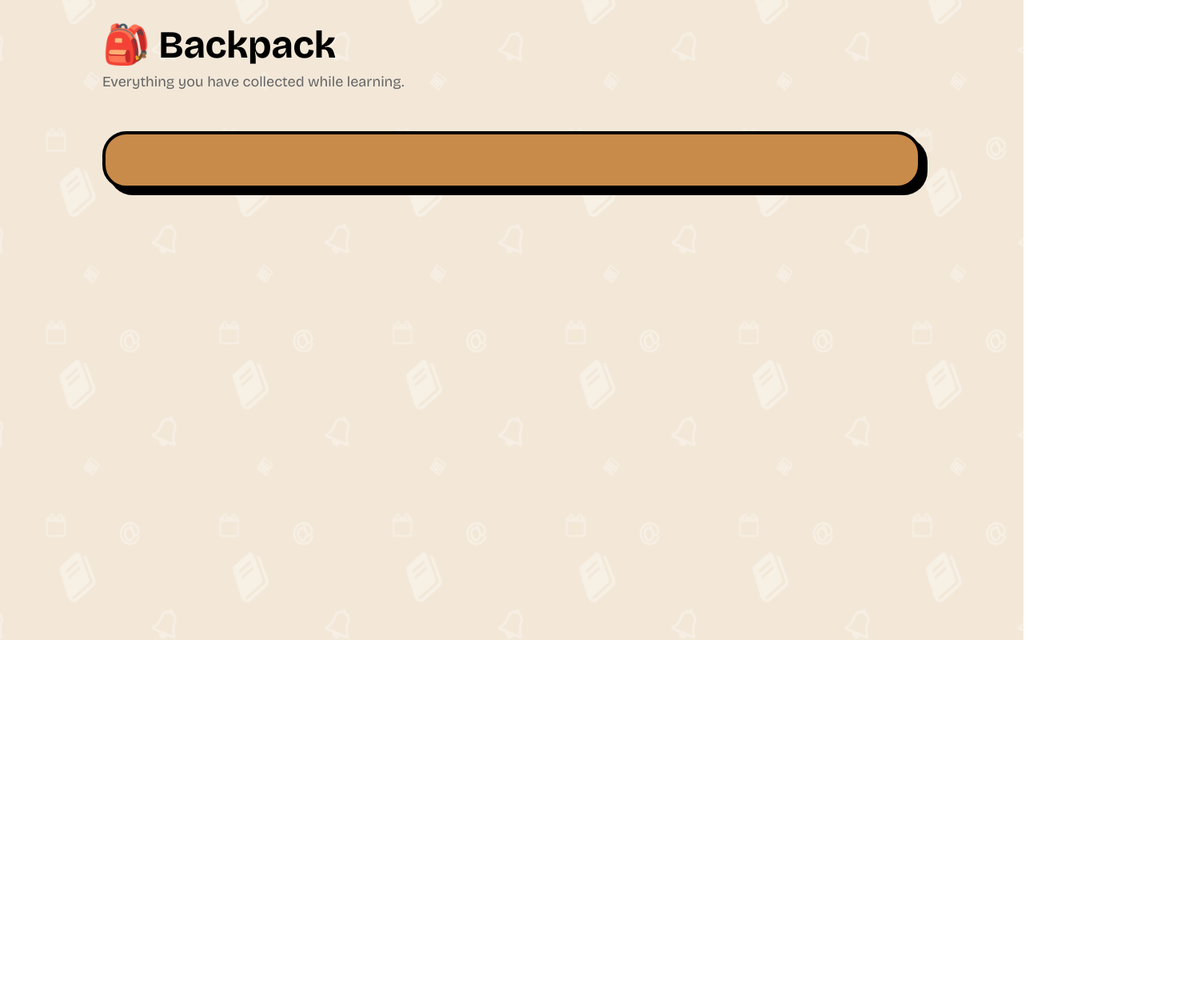
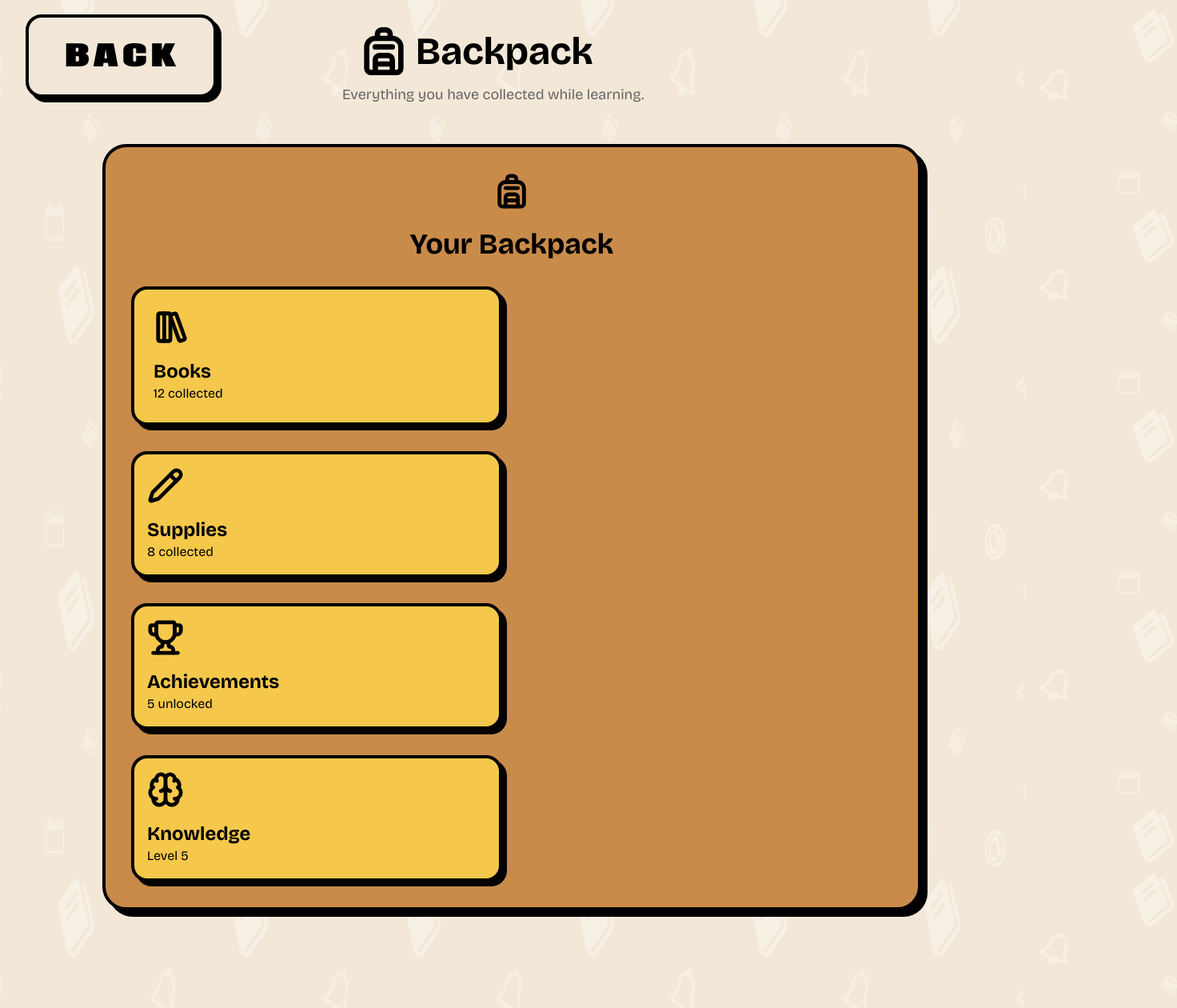
Before and after one commit to guccmanegu-eng/study-assistant, a Next.js app: page /Inventory in a window 1280 px wide. Shown: the top 1260 px of the page at 80% size, 1472 px wide, since content can reach past the window. Before the commit the page ends 800 px from the top, so only its background shows below. Built offline with nearby package versions, Linux system fonts and the light colour scheme.

Commit message:
replaced emojis with svg and added a pop up for levels and streaks

```diff
--- a/app/Inventory/page.tsx
+++ b/app/Inventory/page.tsx
@@ -1,6 +1,8 @@
 "use client";
 
 import { motion } from "framer-motion";
+import AnimatedLink from "@/components/AnimatedLink";
+import { Backpack, Brain, LibraryBig, Pencil, Trophy } from "lucide-react";
 
 export default function InventoryPage() {
     return (
@@ -22,14 +24,93 @@ export default function InventoryPage() {
             }}
             className="max-w-5xl mx-auto">
 
-                <h1 className="text-5xl font-bold">🎒 Backpack</h1>
+                <h1 className="flex items-center gap-2 relative left-80 text-5xl font-bold"><Backpack size="64" strokeWidth={2.5} /><span>Backpack</span></h1>
 
-                <p className="mt-2 text-lg text-[#666]"> Everything you have collected while learning.</p>
+                <p className="relative left-75 mt-2 text-lg text-[#666]"> Everything you have collected while learning.</p>
 
                 <div className="mt-12 bg-[#C98B4A] rounded-[30px] p-8 border-4 border-black shadow-[8px_8px_0px_0px_black]">
 
-                </div>
+                    <div className="flex justify-center">
+                        <Backpack size="46" strokeWidth={2.5}/>
+                    </div>
+
+                    <h2 className="text-4xl font-bold text-center mt-6">
+                        Your Backpack
+                    </h2>
+
+                    <div className="mt-8 grid grid-cols-2 gap-6">
+                        <div className="bg-[#f5c84c] rounded-[20px] p-6 border-4 border-black shadow-[6px_6px_0px_0px_black]">
+                            <div className="flex">
+                                <LibraryBig size={46} strokeWidth={2.5}/>
+                            </div>
+
+                            <h3 className="text-2xl font-bold mt-4">
+                                Books
+                            </h3>
+
+                            <p>
+                                12 collected
+                            </p>
+                        </div>
+                        </div>
+
+                        <div className="mt-8 grid grid-cols-2 gap-6">
+                        <div className="bg-[#f5c84c] rounded-[20px] p-4 border-4 border-black shadow-[6px_6px_0px_0px_black]">
+                            <div className="flex">
+                                <Pencil size={46} strokeWidth={2.5}/>
+                            </div>
+
+                            <h3 className="text-2xl font-bold mt-4">
+                                Supplies
+                            </h3>
+
+                            <p>
+                                8 collected
+                            </p>
+                        </div>
+                        </div>
+
+                        <div className="mt-8 grid grid-cols-2 gap-6">
+                        <div className="bg-[#f5c84c] rounded-[20px] p-4 border-4 border-black shadow-[6px_6px_0px_0px_black]">
+                            <div className="flex">
+                                <Trophy size={46} strokeWidth={2.5}/>
+                            </div>
+
+                            <h3 className="text-2xl font-bold mt-4">
+                                Achievements
+                            </h3>
+
+                            <p>
+                                5 unlocked
+                            </p>
+                        </div>
+                        </div>
+
+                        <div className="mt-8 grid grid-cols-2 gap-6">
+                        <div className="bg-[#f5c84c] rounded-[20px] p-4 border-4 border-black shadow-[6px_6px_0px_0px_black]">
+                            <div className="flex">
+                                <Brain size={46} strokeWidth={2.5}/>
+                            </div>
+
+                            <h3 className="text-2xl font-bold mt-4">
+                                Knowledge
+                            </h3>
+
+                            <p>
+                                Level 5
+                            </p>
+                        </div>
+                        </div>
+                        </div>
             </motion.div>
+            <div className="relative bottom-280">
+                            <AnimatedLink
+                                href="/"
+                                className="inline-flex items-center justify-center gap-2 bg-[#f3e8d8] rounded-[20px] px-20 py-8 border-4 border-black shadow-[6px_6px_0px_0px_black] transition-all duration-200 ease-[cubic-bezier(.34,1.56,.64,2)] hover:scale-105 hover:bg-[#ffbb00]">
+                                    <span className="back-text">BACK</span>
+                             </AnimatedLink>
+
+                        </div>
         </main>
-    )
+    );
 }
--- a/app/globals.css
+++ b/app/globals.css
@@ -58,6 +58,7 @@ a:hover
 
 .back-text {
   font-family: "Anton", sans-serif;
+  color: black;
   font-weight: 800;
   font-size: 2rem;
   letter-spacing: 0.08em;
--- a/app/homework/page.tsx
+++ b/app/homework/page.tsx
@@ -42,7 +42,7 @@ export default function Homework() {
             }} className="animated-bg flex min-h-screen items-center justify-center bg-cover bg-center bg-no-repeat"
         style={{ backgroundImage: "url('/background.png')"}}>
 
-            <button className="relative top-[-100] left-[1050] inline-flex items-center justify-center gap-2 bg-[#f3e8d8] rounded-[20px] px-20 py-8 border-4 border-black shadow-[6px_6px_0px_0px_black] transition-all duration-200 ease-[cubic-bezier(.34,1.56,.64,2)] hover:scale-105 hover:bg-[#ffbb00]">
+            <button className="flex absolute top-[320] left-[1800] inline-flex items-center justify-center gap-2 bg-[#f3e8d8] rounded-[20px] px-20 py-8 border-4 border-black shadow-[6px_6px_0px_0px_black] transition-all duration-200 ease-[cubic-bezier(.34,1.56,.64,2)] hover:scale-105 hover:bg-[#ffbb00]">
                     <span className="homework-text">+ Add Homework</span></button>
 
             <div className="fixed top-8 left-8 z-50">
--- a/app/page.tsx
+++ b/app/page.tsx
@@ -1,13 +1,15 @@
 "use client";
-import { motion } from "framer-motion";
+import { AnimatePresence, motion } from "framer-motion";
 import { usePageTransition } from "@/components/TransitionProvider";
 import WaveText from "@/components/WaveText";
 import AnimatedLink from "@/components/AnimatedLink";
 import { useState } from "react";
+import { Flame, Package, Star, TreePalm, Trophy, LibraryBig, AlarmClockCheck, User, Sparkles } from "lucide-react"
 
 export default function Home() {
   const { leaving } = usePageTransition();
   const [showInventory, setShowInventory] = useState(false);
+  const [profileOpen, setProfileOpen] = useState(false);
 
   return (
     <motion.main
@@ -22,7 +24,7 @@ export default function Home() {
         duration: 0.55,
         ease: [0.65, 0, 0.35, 1],
       }}
-      className="animated-bg h-screen text-black overflow-hidden"
+      className="animated-bg h-screen text-black"
       style={{ backgroundImage: "url('/background.png')" }}
     >
       <motion.div
@@ -52,8 +54,8 @@ export default function Home() {
             className="p-8 flex justify-between items-start"
           >
             <div>
-              <h1 className="text-5xl font-bold tracking-tight">
-                <WaveText text="Study Island" /> <span>🏝️</span>
+              <h1 className="flex items-center text-5xl font-bold tracking-tight">
+                <TreePalm size={32} strokeWidth={2.5}/><WaveText text="  Study Island" />
               </h1>
 
               <p className="mt-2 text-lg text-[#666]">
@@ -61,13 +63,17 @@ export default function Home() {
               </p>
             </div>
 
-            <div className="bg-[#ffa936] rounded-[20px] px-6 py-4 shadow-[4px_4px_0px_0px_black] hover:scale-105 transition">
-              <p className="font-bold text-xl">
-                ⭐️ Level 5
+            <div
+            onClick={() => setProfileOpen(true)}
+            className="bg-[#ffa936] rounded-[20px] px-6 py-4 shadow-[4px_4px_0px_0px_black] hover:scale-105 transition">
+              <p className="flex items-center gap-2 font-bold text-xl">
+                <Star size={22} strokeWidth={2.5}/>
+                <span>Level 5</span>
               </p>
 
-              <p>
-                🔥 7 day streak
+              <p className="flex items-center gap-2 font-bold text-xl">
+                <Flame size={22} strokeWidth={2.5}/>
+                <span>7 day streak</span>
               </p>
             </div>
           </motion.div>
@@ -91,8 +97,8 @@ export default function Home() {
               href="/homework"
               className="bg-[#87DD3B] rounded-[20px] p-8 h-152 shadow-[6px_6px_0px_0px_black] border-4 border-black transition-all duration-200 ease-[cubic-bezier(.34,1.56,.64,2)] hover:-translate-y-2 hover:rotate-1 hover:scale-[1.03] active:-translate-y-1 active:shadow-none animate-[float_4s_ease-in-out_infinite]"
             >
-              <div className="text-7xl">
-                📚
+              <div className="flex justify-center">
+                <LibraryBig size={64} strokeWidth={2.5}/>
               </div>
 
               <h2 className="text-3xl font-bold mt-6">
@@ -109,8 +115,8 @@ export default function Home() {
                 href="/timer"
                 className="bg-[#FFA836] rounded-[20px] p-8 h-72 shadow-[6px_6px_0px_0px_black] border-4 border-black transition-all duration-200 ease-[cubic-bezier(.34,1.56,.64,2)] hover:-translate-y-2 hover:rotate-1 hover:scale-[1.03] active:-translate-y-1 active:shadow-none animate-[float_4s_ease-in-out_infinite]"
               >
-                <div className="text-7xl">
-                  ⏰
+                <div className="flex justify-center">
+                  <AlarmClockCheck size={64} strokeWidth={2.5}/>
                 </div>
 
                 <h2 className="text-3xl font-bold mt-6">
@@ -126,8 +132,8 @@ export default function Home() {
                 href="/grades"
                 className="bg-[#FF8A6E] rounded-[20px] p-8 h-72 shadow-[6px_6px_0px_0px_black] border-4 border-black transition-all duration-200 ease-[cubic-bezier(.34,1.56,.64,2)] hover:-translate-y-2 hover:rotate-1 hover:scale-[1.03] active:-translate-y-1 active:shadow-none animate-[float_4s_ease-in-out_infinite]"
               >
-                <div className="text-7xl">
-                  🏆
+                <div className="flex justify-center">
+                  <Trophy size={64} strokeWidth={2.5}/>
                 </div>
 
                 <h2 className="text-3xl font-bold mt-6">
@@ -162,12 +168,12 @@ export default function Home() {
               </h2>
 
               <p className="text-[fdd9a8] mt-2">
-                Keep going! Your tree is growing! 🌳
+                Keep studying, study buddy coming soon!
               </p>
             </div>
 
-            <div className="text-8xl">
-              🧑‍🎓
+            <div className="flex justify-center">
+              <User size={64} strokeWidth={2.5}/>
             </div>
           </motion.div>
         </div>
@@ -181,8 +187,8 @@ export default function Home() {
             href="/Inventory"
             className="bg-[#87DD3B] rounded-[20px] p-8 h-152 w-[500px] shadow-[6px_6px_0px_0px_black] border-4 border-black transition-all duration-200 ease-[cubic-bezier(.34,1.56,.64,2)] hover:-translate-y-2 hover:rotate-1 hover:scale-[1.03] active:-translate-y-1 active:shadow-none animate-[float_4s_ease-in-out_infinite]"
           >
-            <div className="text-7xl">
-              📦
+            <div className="flex justify-center">
+              <Package size={64} strokeWidth={2.5}/>
             </div>
 
             <h2 className="text-3xl font-bold mt-6">
@@ -195,6 +201,41 @@ export default function Home() {
           </AnimatedLink>
         </div>
       </motion.div>
+
+      <AnimatePresence>
+        {profileOpen && (
+          <>
+          <motion.div
+          className="fixed inset-0 bg-black/40 z-40"
+          initial={{ opacity: 0 }}
+          animate={{ opacity: 1 }}
+          exit={{ opacity: 0 }}
+          onClick={() => setProfileOpen(false)}/>
+
+          <motion.div
+          initial={{ scale: 0.8, opacity: 0 }}
+          animate={{ scale: 1, opacity: 1}}
+          exit={{ scale:0.8, opacity: 0}}
+          transition={{duration: 0.2}}
+          className="fixed left-1/2 top-1/2 z-50 w-[500px] -translate-x-1/2 -translate-y-1/2 rounded-[24px] border-4 border-black bg-[#f3e8d8] p-8 shadow-[8px_8px_0px_0px_black]">
+            <h2 className="text-3xl font-bold">
+              Your Progress
+            </h2>
+
+            <p className="flex items-center gap-2 mt-4">
+              <Star size={24} strokeWidth={2.5} fill="yellow"/> <span>Level : 5</span>
+            </p>
+            <p className="flex items-center gap-2 mt-4">
+              <Flame size={24} strokeWidth={2.5} fill="orange"/> <span>Current streak: 7 Days</span>
+            </p>
+            <p className="flex items-center gap-2 mt-4">
+              <Sparkles size={24} strokeWidth={2.5} fill="cyan"/> <span>XP: 1,240</span>
+            </p>
+
+          </motion.div>
+          </>
+        )}
+      </AnimatePresence>
     </motion.main>
   );
 }
--- a/app/timer/page.tsx
+++ b/app/timer/page.tsx
@@ -5,6 +5,7 @@ import { motion, AnimatePresence } from "framer-motion"
 import WaveText from "@/components/WaveText";
 import AnimatedLink from "@/components/AnimatedLink";
 import { usePageTransition } from "@/components/TransitionProvider";
+import { AlarmClockCheck } from "lucide-react";
 
 export default function Timer() {
 
@@ -64,8 +65,8 @@ export default function Timer() {
             </div>
 
             <section className="flex-1 flex flex-col items-center justify-center">
-            <h2 className="text-5xl font-bold mb-10">
-            <WaveText text="Study Timer ⏱️" />
+            <h2 className="flex items-center gap-2 text-5xl font-bold mb-10">
+            <WaveText text="Study Timer" /> <AlarmClockCheck size={64} strokeWidth={2.5}/>
             </h2>
 
             <motion.div className="bg-[#f3e8d8] border-black border-4 rounded-3xl p-12">
--- a/package.json
+++ b/package.json
@@ -10,6 +10,7 @@
   },
   "dependencies": {
     "framer-motion": "^12.42.2",
+    "lucide-react": "^1.28.0",
     "next": "16.2.12",
     "puppeteer": "^25.4.0",
     "react": "19.2.4",
```
Also changed, not shown: 1 other file (tests, documents, lock files or other folders).
